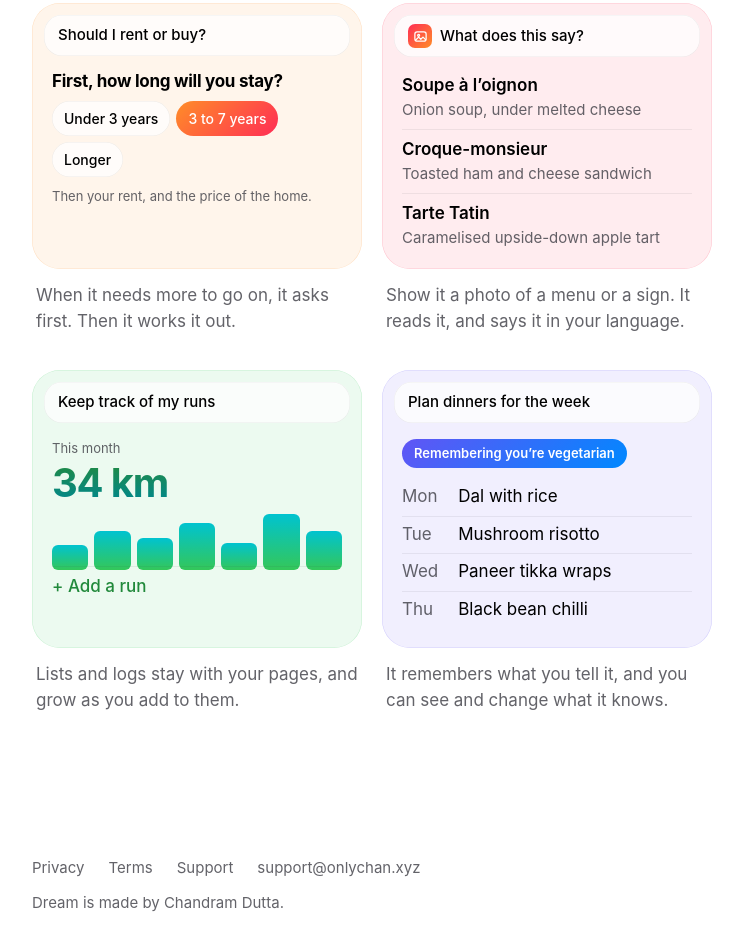
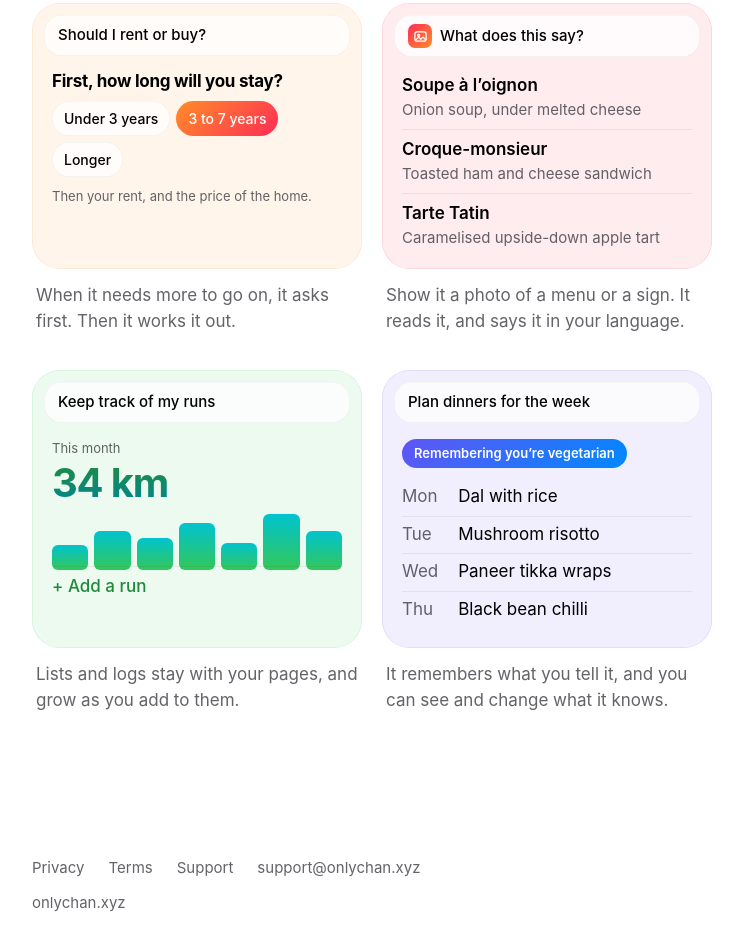
Before and after one commit to Chandram-Dutta/Dream, an Astro site in the folder Website/: page / in a window 1280 px wide. Shown: the part 1891-2841 px from the top of the page, without its empty margins (268-1011 px from the left). Built offline with nearby package versions, Linux system fonts and the light colour scheme; Astro itself is replaced by a stand-in of ours; animation ran at ten frames a second; a web font is replaced by a local one.

Commit message:
Website: the footer links onlychan.xyz instead of naming its maker
Co-Authored-By: Claude Opus 5.5 <noreply@anthropic.com>

```diff
--- a/Website/src/pages/index.astro
+++ b/Website/src/pages/index.astro
@@ -87,7 +87,7 @@ const request = first.request(DEFAULT_UNITS);
       <a href={LINKS.support}>Support</a>
       <a href={`mailto:${LINKS.supportEmail}`}>{LINKS.supportEmail}</a>
     </nav>
-    <p class="maker">Dream is made by Chandram Dutta.</p>
+    <p class="maker"><a href="https://onlychan.xyz">onlychan.xyz</a></p>
   </footer>
 </Base>
 
--- a/Website/src/styles/home.css
+++ b/Website/src/styles/home.css
@@ -834,12 +834,12 @@ html:not(.js) .aura,
   font-size: var(--t-small);
 }
 
-.foot nav a {
+.foot a {
   color: var(--ink-2);
   text-decoration: none;
 }
 
-.foot nav a:hover {
+.foot a:hover {
   color: var(--ink);
   text-decoration: underline;
   text-underline-offset: 3px;
@@ -847,7 +847,6 @@ html:not(.js) .aura,
 
 .maker {
   margin-top: 12px;
-  color: var(--ink-2);
   font-size: var(--t-small);
 }
 
```
